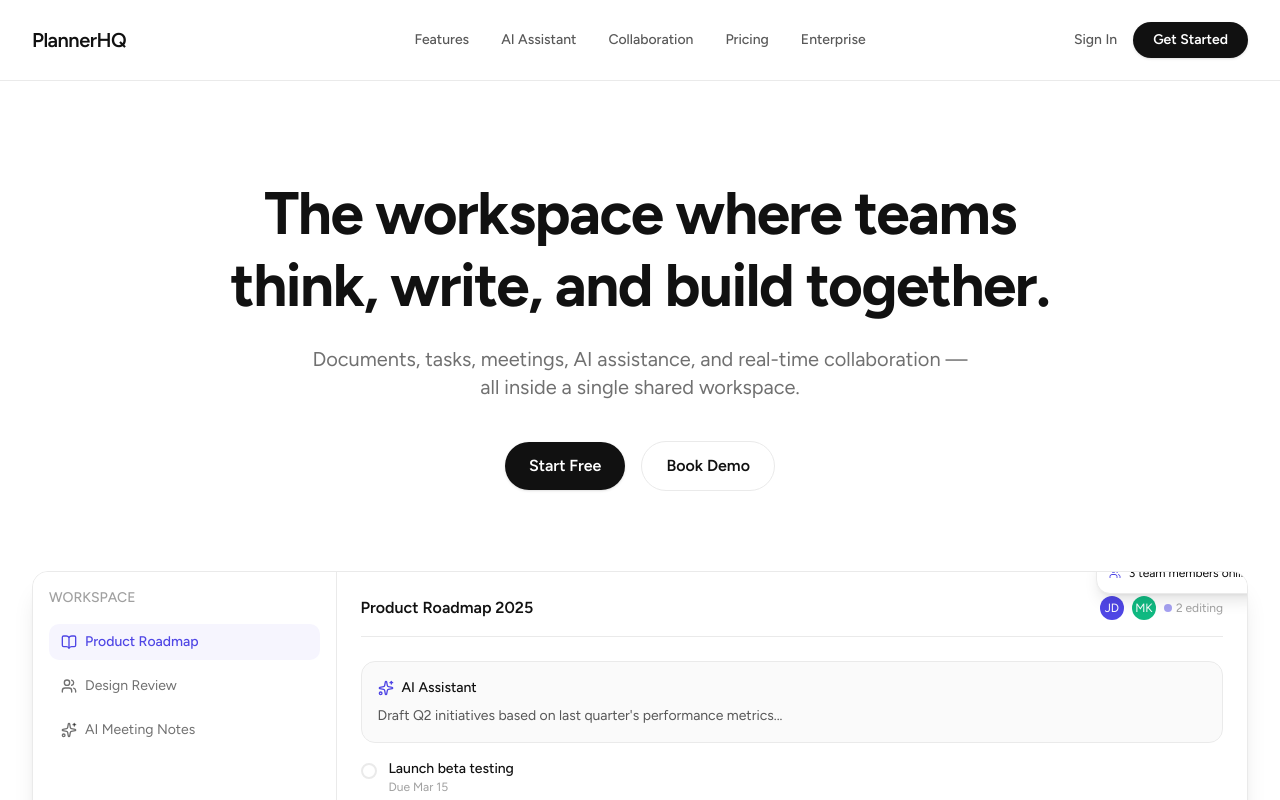
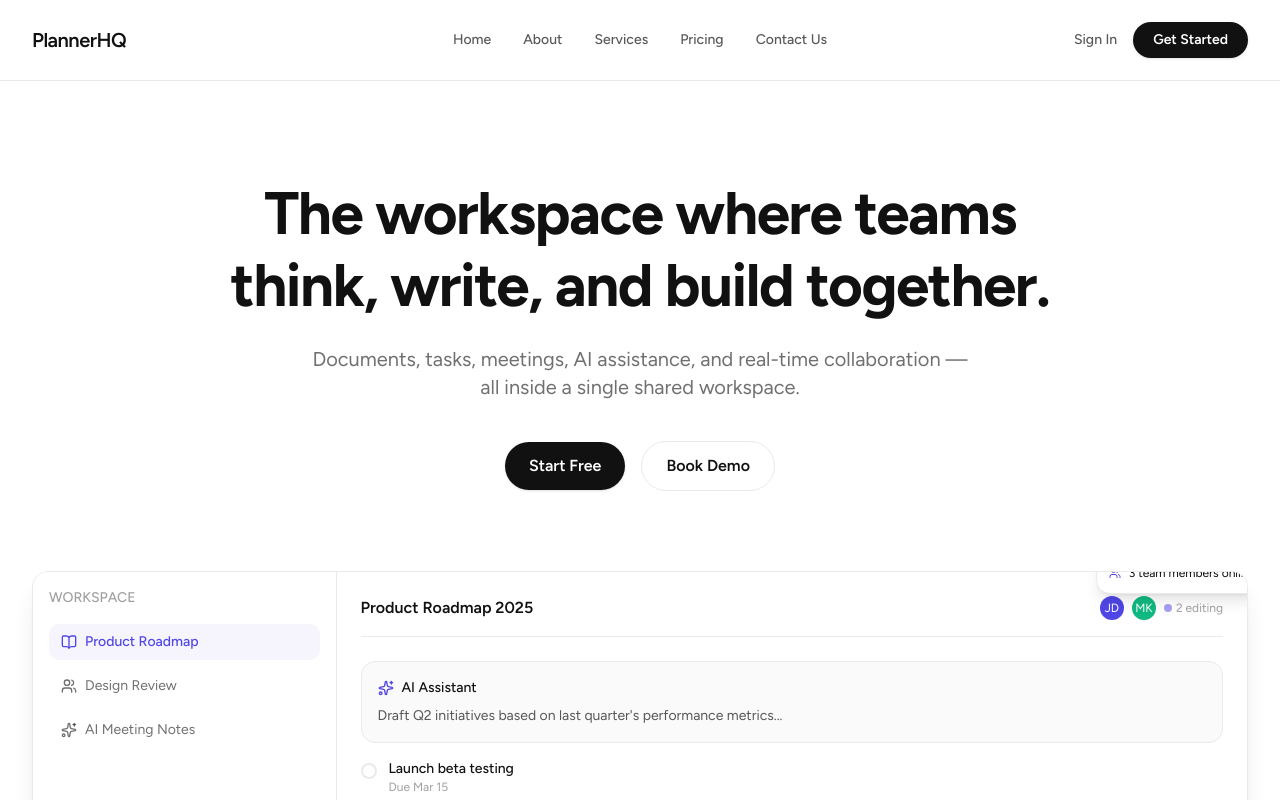
Before and after one commit to dariogeorge21/plannerhq, a Next.js app: page / in a window 1280 px wide. Shown: the top 800 px of the page. Built offline with nearby package versions, Linux system fonts and the light colour scheme.

Commit message:
fix: Update header navigation links and improve accessibility

```diff
--- a/src/components/landingPage/header.tsx
+++ b/src/components/landingPage/header.tsx
@@ -5,11 +5,11 @@ import { useState } from "react";
 import { Menu, X } from "lucide-react";
 
 const navigation = [
-  { name: "Features", href: "#features" },
-  { name: "AI Assistant", href: "#ai-assistant" },
-  { name: "Collaboration", href: "#collaboration" },
-  { name: "Pricing", href: "#pricing" },
-  { name: "Enterprise", href: "#enterprise" },
+  { name: "Home", href: "/" },
+  { name: "About", href: "/about" },
+  { name: "Services", href: "/services" },
+  { name: "Pricing", href: "/pricing" },
+  { name: "Contact Us", href: "/contact" },
 ];
 
 export default function Header() {
@@ -21,7 +21,7 @@ export default function Header() {
         <div className="flex items-center justify-between h-16 lg:h-20">
           {/* Logo */}
           <div className="flex lg:flex-1">
-            <a href="#" className="-m-1.5 p-1.5">
+            <a href="/" className="-m-1.5 p-1.5">
               <span className="text-xl font-semibold tracking-tight text-[#111111]">
                 PlannerHQ
               </span>
@@ -44,13 +44,13 @@ export default function Header() {
           {/* Desktop buttons */}
           <div className="hidden lg:flex lg:flex-1 lg:justify-end items-center gap-4">
             <a
-              href="#"
+              href="/login"
               className="text-sm font-medium text-[#111111]/70 hover:text-[#111111] transition-colors"
             >
               Sign In
             </a>
             <a
-              href="#"
+              href="/signup"
               className="rounded-full bg-[#111111] px-5 py-2 text-sm font-semibold text-white shadow-sm hover:bg-[#111111]/90 transition-all"
             >
               Get Started
@@ -100,13 +100,13 @@ export default function Header() {
                 ))}
                 <div className="pt-4 flex flex-col gap-3">
                   <a
-                    href="#"
+                    href="/login"
                     className="text-base font-semibold text-[#111111]/70 hover:text-[#111111]"
                   >
                     Sign In
                   </a>
                   <a
-                    href="#"
+                    href="/signup"
                     className="inline-flex justify-center rounded-full bg-[#111111] px-5 py-2 text-base font-semibold text-white shadow-sm"
                   >
                     Get Started
```
